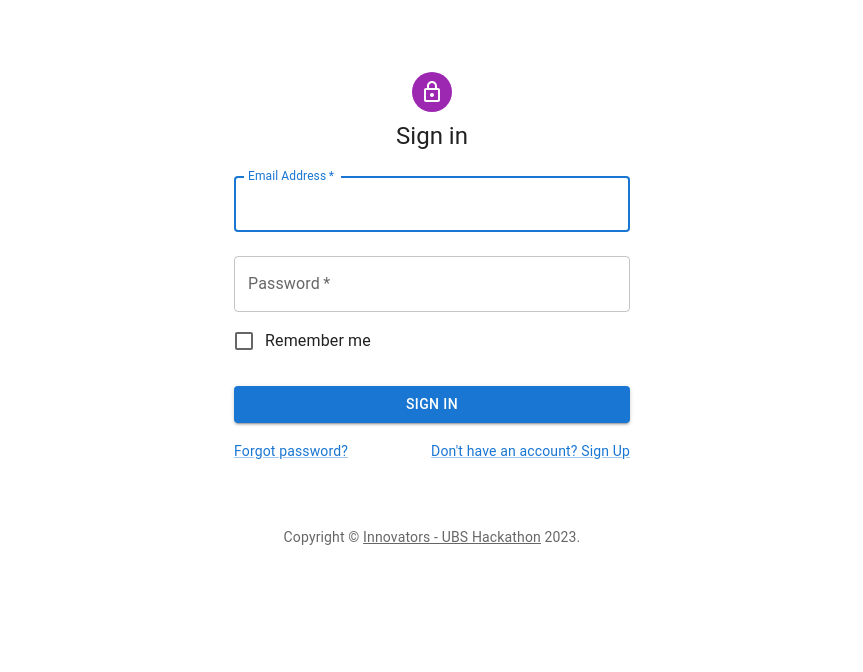
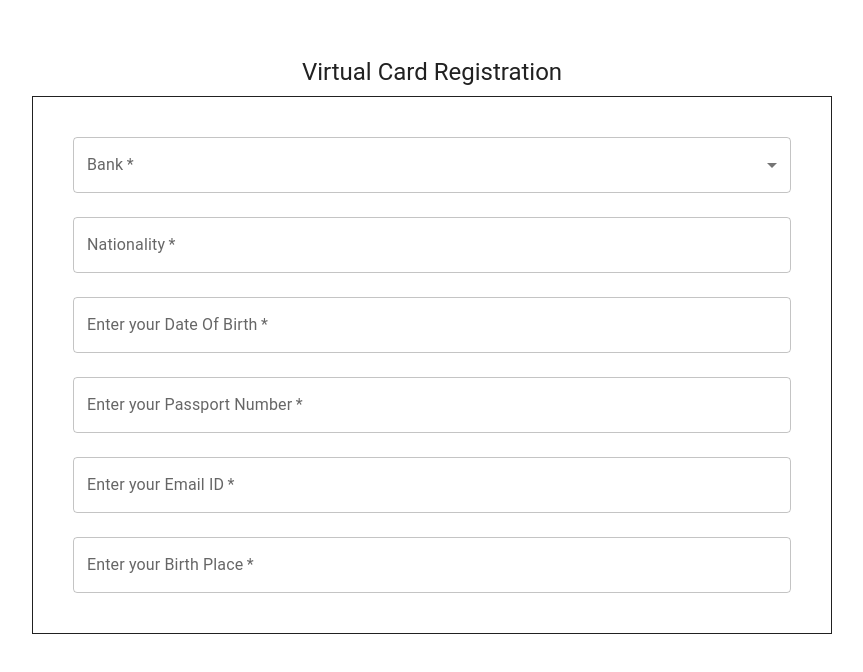
Before and after one commit to atharv1234/UBS_hack, a React (Create React App) app: page /vcregistration in a window 1280 px wide. Shown: the top 672 px of the page, without its empty margins (208-1071 px from the left). Built offline with nearby package versions, Linux system fonts and the light colour scheme.

Commit message:
add virtual card registration page

```diff
--- a/src/App.js
+++ b/src/App.js
@@ -1,4 +1,5 @@
 import "./App.css";
+import VirtualCardRegistration from "./components/VirtualCardRegistration/VCReg";
 import Login from "./components/login/Login"
 import SignUp from "./components/signup/SignUp"
 import { BrowserRouter, Routes, Route } from "react-router-dom";
@@ -9,6 +10,7 @@ function App() {
       <Routes>
           <Route path="/signup" element={<SignUp />} />
           <Route path="*" element={<Login />} />
+          <Route path="/vcregistration" element={<VirtualCardRegistration />} />
       </Routes>
     </BrowserRouter>
   </div>;
--- /dev/null
+++ b/src/components/VirtualCardRegistration/VCReg.jsx
@@ -0,0 +1,114 @@
+import * as React from 'react';
+import Box from '@mui/material/Box';
+import TextField from '@mui/material/TextField';
+import Container from '@mui/material/Container';
+import CssBaseline from '@mui/material/CssBaseline';
+import { createTheme, ThemeProvider } from '@mui/material/styles';
+import Typography from '@mui/material/Typography';
+import Select from '@mui/material/Select';
+import InputLabel from '@mui/material/InputLabel';
+import MenuItem from '@mui/material/MenuItem';
+import FormControl from '@mui/material/FormControl';
+
+const defaultTheme = createTheme();
+
+export default function VirtualCardRegistration() {
+    const [bank, setBank] = React.useState('');
+
+    const handleChange = (event) => {
+        setBank(event.target.value);
+    };
+    const handleSubmit = (event) => {
+        event.preventDefault();
+        const data = new FormData(event.currentTarget);
+        console.log({
+            account_num: data.get('account_num'),
+            dob: data.get('dob'),
+        });
+    };
+
+    return (
+        <ThemeProvider theme={defaultTheme}>
+            <Container component="main" maxWidth="xs">
+                <CssBaseline />
+                <Box
+                    sx={{
+                        marginTop: 7,
+                        display: 'flex',
+                        flexDirection: 'column',
+                        alignItems: 'center',
+                    }}
+                >
+                    <Typography component="h1" variant="h5">
+                        Virtual Card Registration
+                    </Typography>
+                    <Box
+                        component="form"
+                        onSubmit={handleSubmit} noValidate sx={{ mt: 1 }}
+                        border={0.25}
+                        padding={5}
+                        width={800}
+                        marginTop={4}
+                        display={'flex'}
+                        flexDirection={'column'}
+                        justifyContent={'space-evenly'}
+                    >
+                        <FormControl fullWidth>
+                            <InputLabel id="select-bank" required>Bank</InputLabel>
+
+
+                            <Select
+                                labelId="select-bank"
+                                id="select-bank"
+                                value={bank}
+                                label="Select your Bank"
+                                onChange={handleChange}
+                            >
+                                <MenuItem value={1}>HDFC</MenuItem>
+                                <MenuItem value={2}>HSBC</MenuItem>
+                                <MenuItem value={3}>UBS</MenuItem>
+                            </Select>
+                        </FormControl>
+
+                        <br></br>
+
+                        <TextField
+                            required
+                            id="nationality"
+                            label="Nationality"
+                            fullWidth
+                        />
+                        <br></br>
+
+                        <TextField
+                            required
+                            id="dob"
+                            label="Enter your Date Of Birth"
+                        />
+                        <br></br>
+                        <TextField
+                            required
+                            id="passport_num"
+                            label="Enter your Passport Number"
+                        />
+                        <br></br>
+                        <TextField
+                            required
+                            id="email"
+                            label="Enter your Email ID"
+                        />
+                        <br></br>
+
+                        <TextField
+                            required
+                            id="birth_place"
+                            label="Enter your Birth Place"
+                        />
+                    </Box>
+                </Box>
+            </Container>
+        </ThemeProvider>
+
+    )
+
+}
```
